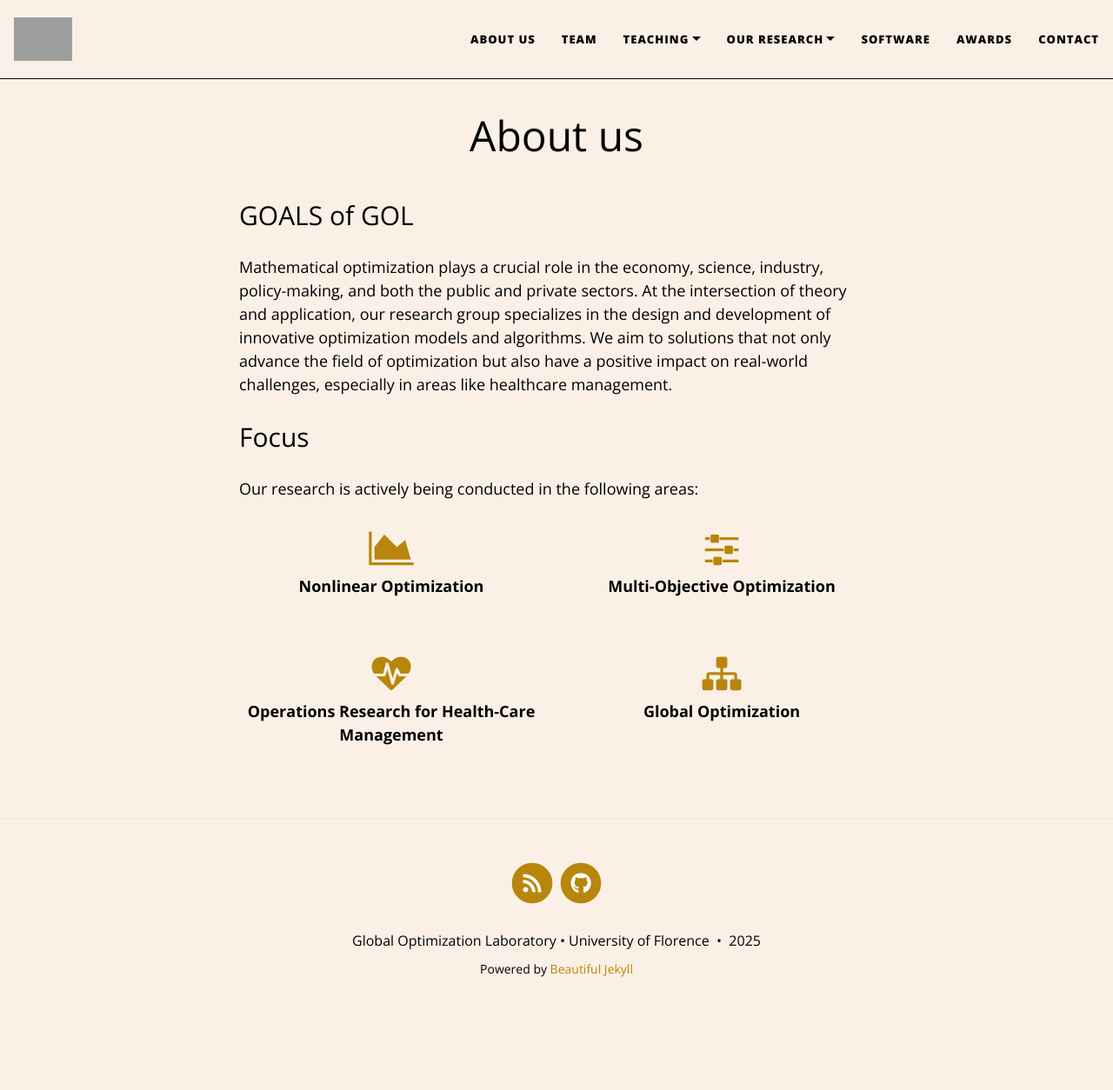
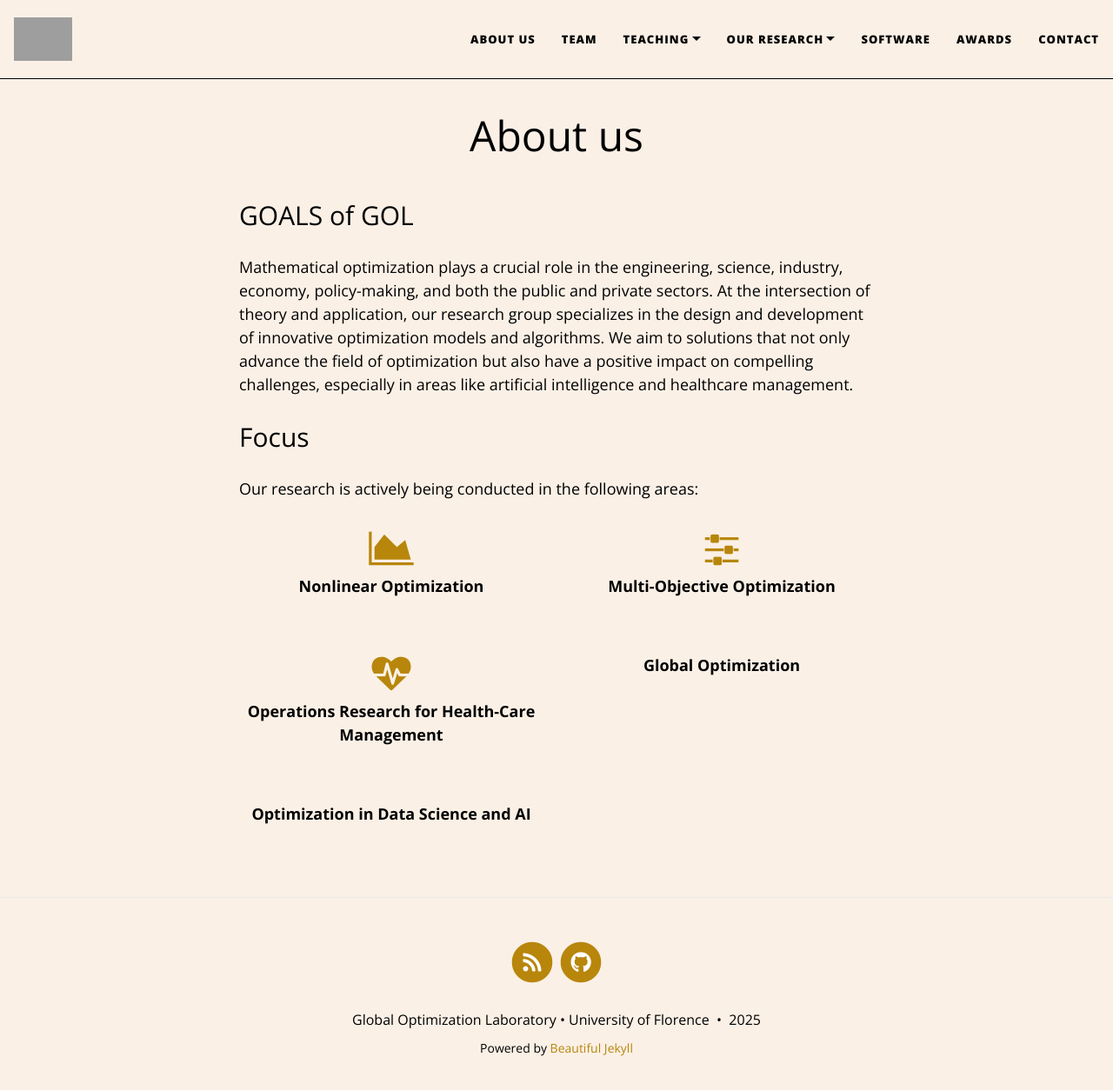
Before and after one commit to GOL-UniFI/GOL-UniFI.github.io, a Jekyll site: the page built from pages/about.md, in a window 1280 px wide and 1266 px high. Shown: the top 1254 px of the window at 87% size. Built offline with Jekyll 4.4.1, drawn with Linux system fonts in a browser that asks for light colours; nearby versions of some CDN libraries; grey boxes are pictures that could not be loaded.

Commit message:
Update about.md

```diff
--- a/pages/about.md
+++ b/pages/about.md
@@ -5,9 +5,9 @@ title: About us
 ---
 ## GOALS of GOL
 
-Mathematical optimization plays a crucial role in the economy, science, industry, policy-making, and both the public and private sectors.
+Mathematical optimization plays a crucial role in the engineering, science, industry, economy, policy-making, and both the public and private sectors.
 At the intersection of theory and application, our research group specializes in the design and development of innovative optimization models and algorithms.
-We aim to solutions that not only advance the field of optimization but also have a positive impact on real-world challenges, especially in areas like healthcare management.
+We aim to solutions that not only advance the field of optimization but also have a positive impact on compelling challenges, especially in areas like artificial intelligence and healthcare management.
 
 <!-- Keenly interested in technology transfer, we keep thigh bonds with industrial partners to ensure a continuous and fruitful knowledge exchange between academia and industry.-->
 
@@ -39,8 +39,15 @@ Our research is actively being conducted in the following areas:
 
   <div class="col-lg-6 col-md-12" style="margin-bottom: 2rem;">
     <div style="text-align: center;">
-      <span class="fa fa-sitemap" style="color: #B8860B; font-size: 2.5em; margin-bottom: 0.5rem;"></span>
+      <span class="fa-solid fa-cubes-stacked" style="color: #B8860B; font-size: 2.5em; margin-bottom: 0.5rem;"></span>
       <div><strong>Global Optimization</strong></div>
+    </div>
+  </div>
+
+  <div class="col-lg-6 col-md-12" style="margin-bottom: 2rem;">
+    <div style="text-align: center;">
+      <span class="fa-solid fa-hexagon-nodes-bolt" style="color: #B8860B; font-size: 2.5em; margin-bottom: 0.5rem;"></span>
+      <div><strong>Optimization in Data Science and AI</strong></div>
     </div>
   </div>
 
@@ -55,6 +62,8 @@ Our research is actively being conducted in the following areas:
 </div>
 <div class="col-lg-6 col-md-12 col-xs-12 col-sm-12">
 <div style="text-align: center;"><span class="fa fa fa-arrows-alt icon_square"></span><div> Multi-Objective Optimization </div></div>
+<div class="col-lg-6 col-md-12 col-xs-12 col-sm-12">
+<div style="text-align: center;"><span class="fa fa fa-arrows-alt icon_square"></span><div> Optimization in Data Science and AI </div></div>
 </div>
 <div class="col-lg-6 col-md-12 col-xs-12 col-sm-12">
   <div style="text-align: center;"><span class="fa fa-dashboard icon_bg icon_square"></span><div> Operations Research for Health-Care Management </div></div>
```
